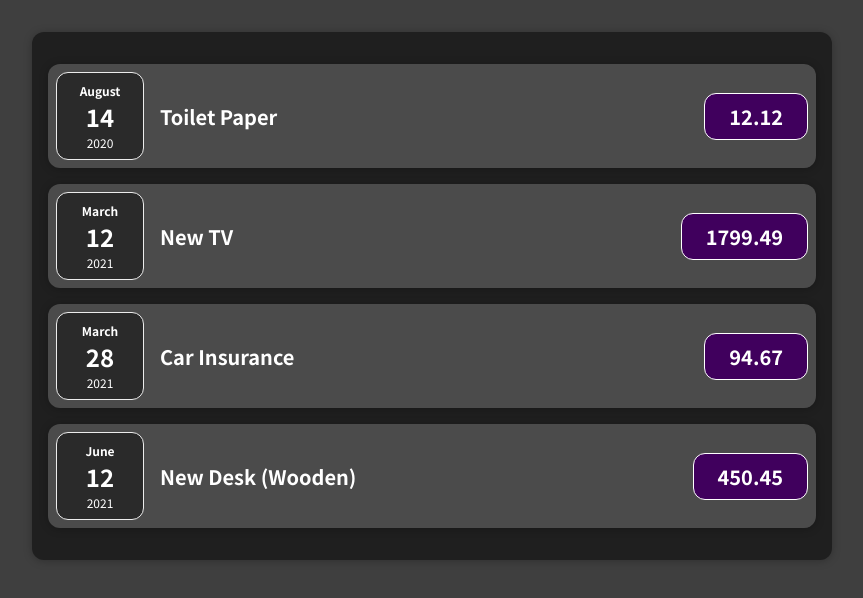
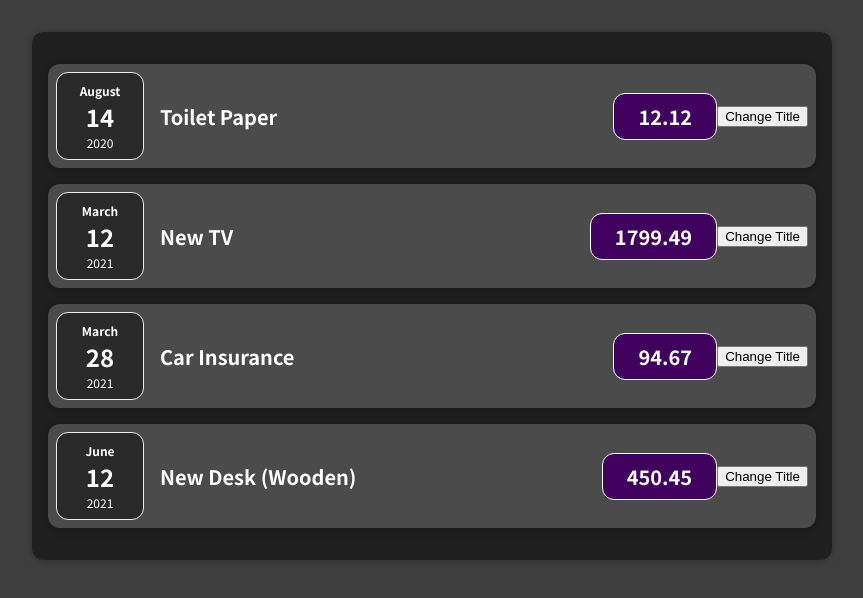
Before and after one commit to EYantis1212/react-complete-guide, a React (Create React App) app in the folder 01-starting-setup/: page / in a window 1280 px wide. Shown: the top 598 px of the page, without its empty margins (208-1071 px from the left). Built offline with nearby package versions, Linux system fonts and the light colour scheme.

Commit message:
Add: (project 01) Reconfigure folder structure

```diff
--- a/01-starting-setup/src/App.js
+++ b/01-starting-setup/src/App.js
@@ -1,6 +1,6 @@
-import Expenses from './components/Expenses';
+import Expenses from './components/Expenses/Expenses';
 
-function App() {
+const App = () => {
 	const expenses = [
 		{
 			id: 'e1',
@@ -32,6 +32,6 @@
 			<Expenses item={expenses} />
 		</div>
 	);
-}
+};
 
 export default App;
--- a/01-starting-setup/src/components/ExpenseItem.js
+++ b/01-starting-setup/src/components/Expenses/ExpenseItem.js
@@ -1,17 +1,25 @@
+import React, { useState } from 'react';
+
 import ExpenseDate from './ExpenseDate';
-import Card from './Card';
+import Card from '../UI/Card.js';
 import './ExpenseItem.css';
 
-function ExpenseItem(props) {
+const ExpenseItem = (props) => {
+	const [title, setTitle] = useState(props.title);
+
+	const clickHandler = () => {
+		setTitle('Updated!');
+	};
 	return (
 		<Card className="expense-item">
 			<ExpenseDate date={props.date} />
 			<div className="expense-item__description">
-				<h2>{props.title}</h2>
+				<h2>{title}</h2>
 				<div className="expense-item__price">{props.amount}</div>
 			</div>
+			<button onClick={clickHandler}>Change Title</button>
 		</Card>
 	);
-}
+};
 
 export default ExpenseItem;
--- a/01-starting-setup/src/components/Expenses.js
+++ b/01-starting-setup/src/components/Expenses/Expenses.js
@@ -1,5 +1,5 @@
 import ExpenseItem from './ExpenseItem';
-import Card from './Card';
+import Card from '../UI/Card';
 import './Expenses.css';
 
 const Expenses = (props) => {
```
Also changed, not shown: 01-starting-setup/src/components/Expenses/ExpenseDate.css (renamed from 01-starting-setup/src/components/ExpenseDate.css), 01-starting-setup/src/components/Expenses/ExpenseDate.js (renamed from 01-starting-setup/src/components/ExpenseDate.js), 01-starting-setup/src/components/Expenses/ExpenseItem.css (renamed from 01-starting-setup/src/components/ExpenseItem.css), 01-starting-setup/src/components/Expenses/Expenses.css (renamed from 01-starting-setup/src/components/Expenses.css), 01-starting-setup/src/components/UI/Card.css (renamed from 01-starting-setup/src/components/Card.css), 01-starting-setup/src/components/UI/Card.js (renamed from 01-starting-setup/src/components/Card.js), 1 other file (tests, documents, lock files or other folders).
